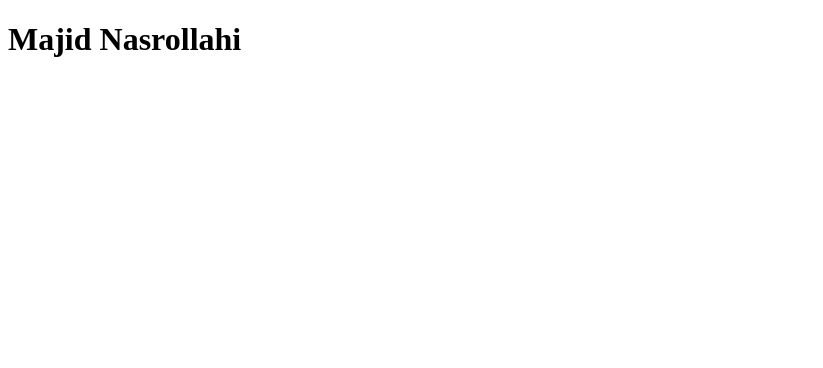
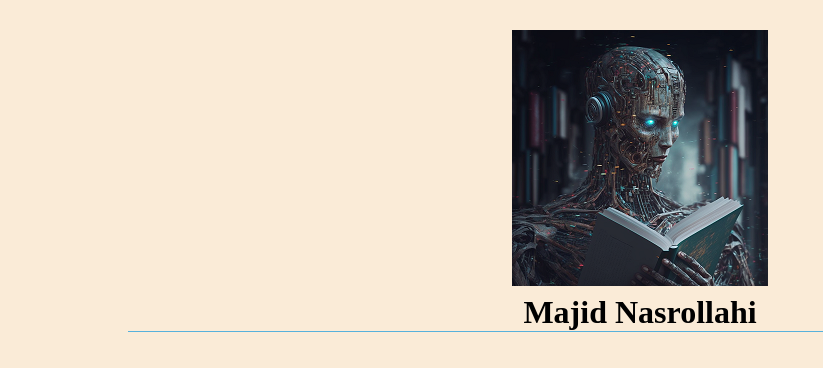
Before and after one commit to Majid-Nasrollahi/Majid-Nasrollahi.github.io, a plain HTML site: page index.html in a window 1280 px wide. Shown: the whole page, without its empty margins (0-823 px from the left). Drawn offline with Linux system fonts and the light colour scheme.

Commit message:
Add first elements to home page

```diff
--- a/index.html
+++ b/index.html
@@ -3,9 +3,28 @@
     <head>
         <meta charset="utf-8">
         <title>Majid Nasrollahi</title>
+        <style>
+            body {
+                background-color: antiquewhite;
+                margin: 0 10%;
+                font-family: sans-serif;
+            }
+            h1 {
+                text-align: center;
+                font-family: serif;
+                font-weight:bold;
+                text-transform: capitalize;
+                border-bottom: 1px solid #57b1dc;
+                margin-top: 30px;
+            }
+        </style>
     </head>
 
     <body>
-        <h1>Majid Nasrollahi</h1>
+        <h1>
+            <img src="images/IMG_5655.PNG" alt="logo"><br>
+            Majid Nasrollahi
+        </h1>
+
     </body>
 </html>
```
Also changed, not shown: images/IMG_5655.PNG (added).
